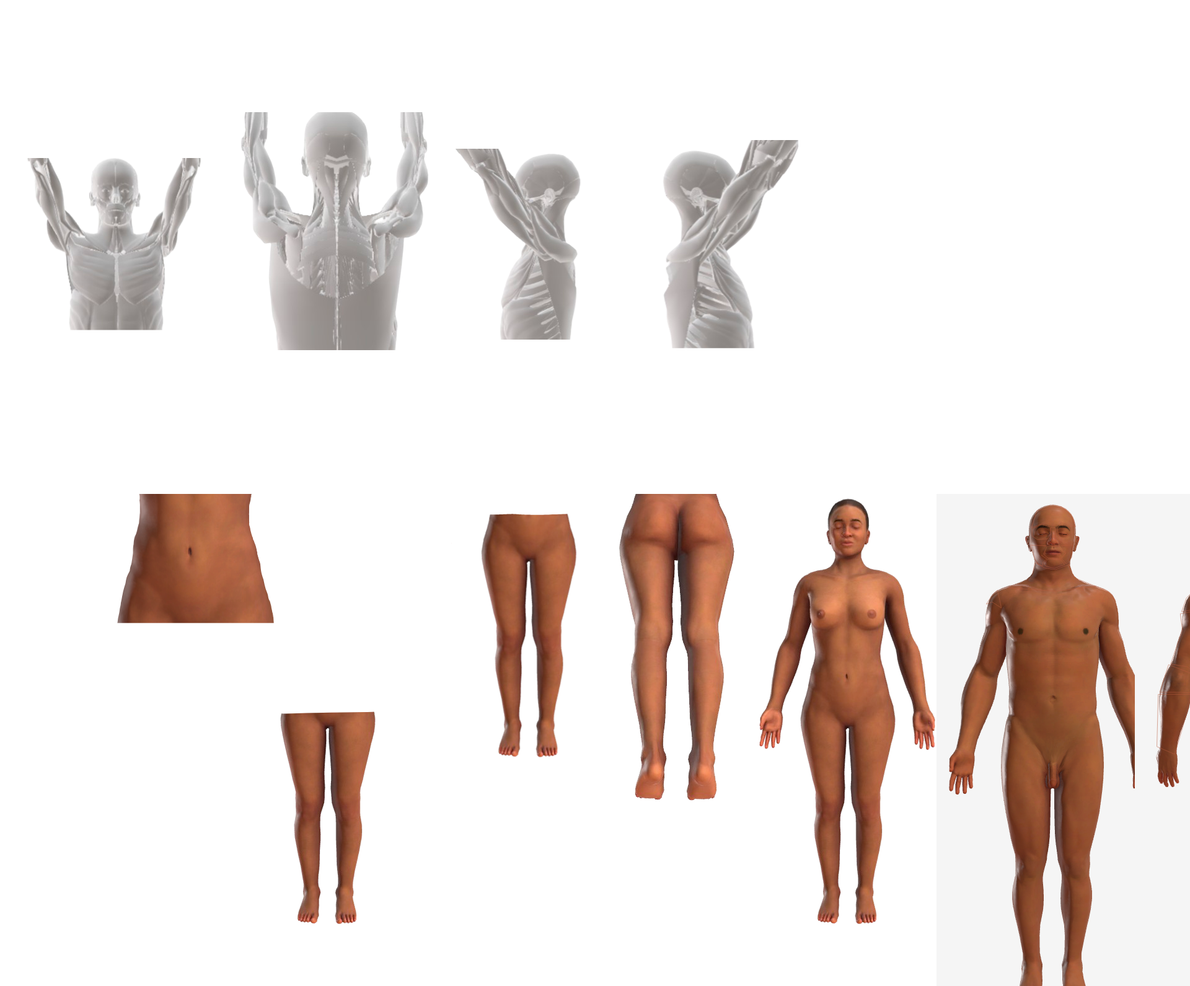
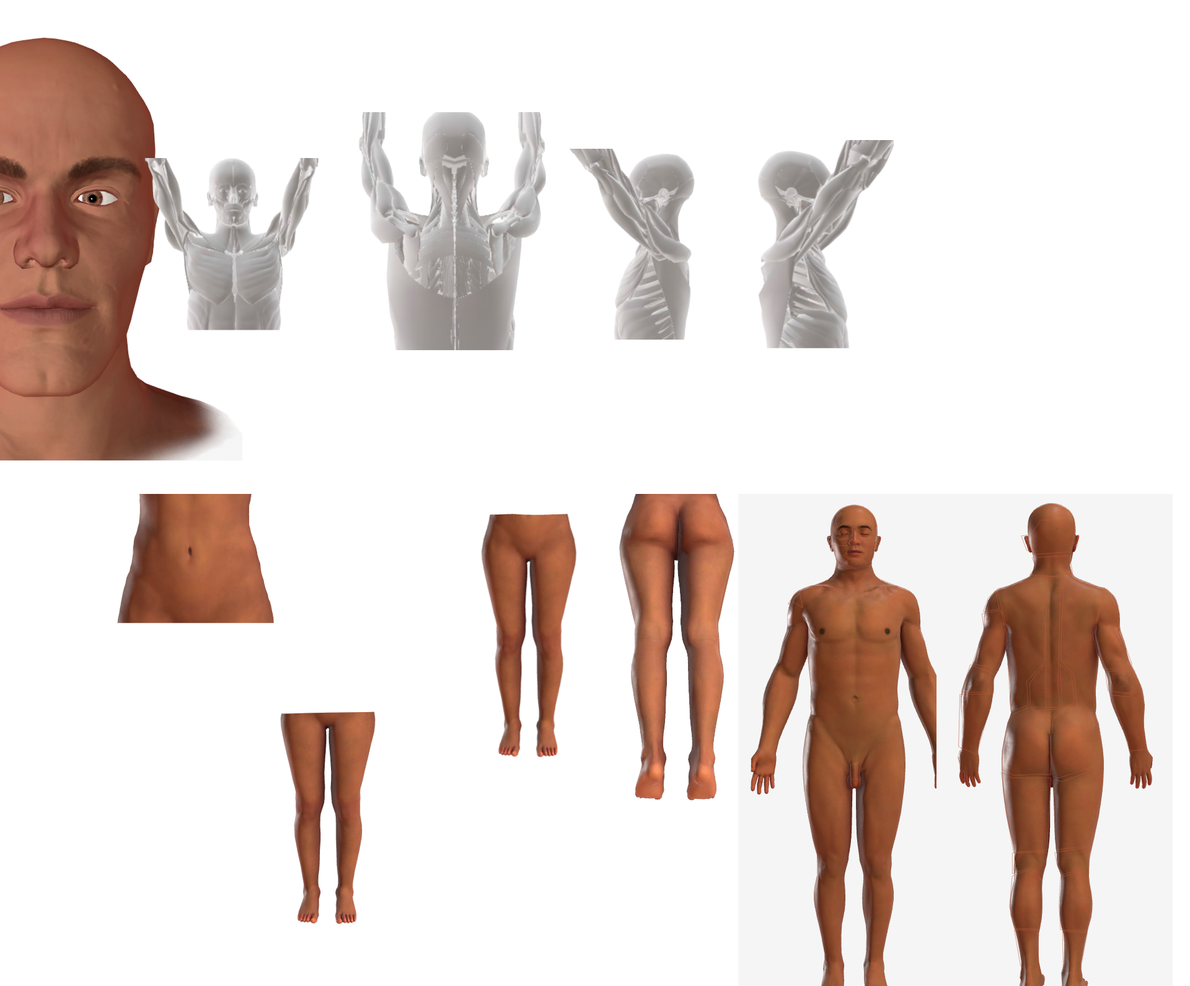
Before and after one commit to MwayaB/clickablesvg, a React (Vite) app: page / in a window 1280 px wide. Shown: the part 835-2426 px from the top of the page at 62% size, 1920 px wide, since content can reach past the window. Built offline with nearby package versions, Linux system fonts and the light colour scheme.

Commit message:
displaying head front

```diff
--- a/src/ClickableSvg.tsx
+++ b/src/ClickableSvg.tsx
@@ -1,5 +1,6 @@
 import React, { useEffect, useRef, useState } from 'react';
 import { ReactSVG } from 'react-svg';
+import head_front from './assets/head_front.svg';
 import head_left from './assets/head_left.svg';
 import head_right from './assets/head_right.svg';
 import lungs_front from './assets/lungs_front.svg';
@@ -16,6 +17,7 @@ import posterior_fullbody_skin_abnormality from './assets/Posterior_fullbody_ski
 
 const ClickableSvg: React.FC = () => {
   const svgRefs = {
+    headFront: useRef<HTMLDivElement>(null),
     left: useRef<HTMLDivElement>(null),
     right: useRef<HTMLDivElement>(null),
     lungFront: useRef<HTMLDivElement>(null),
@@ -114,6 +116,9 @@ const ClickableSvg: React.FC = () => {
       </div>
       <div style={{ display: 'flex', flexDirection: 'row', width: '100vw', height: '100vh', justifyContent: 'left', alignItems: 'left' }}>
         <div style={{ width: '100%', height: '100%', display: 'flex', flexDirection: 'row', justifyContent: 'center', alignItems: 'center' }}>
+        <div ref={svgRefs.headFront} style={{ width: '25%', height: '100%', display: 'flex', justifyContent: 'center', alignItems: 'center' }}>
+            <ReactSVG src={head_front} />
+          </div>
           <div ref={svgRefs.lungFront} style={{ width: '25%', height: '100%', display: 'flex', justifyContent: 'center', alignItems: 'center' }}>
             <ReactSVG src={lungs_front} />
           </div>
@@ -141,9 +146,7 @@ const ClickableSvg: React.FC = () => {
         <div ref={svgRefs.lowerLimbsPosterior} style={{ width: '25%', height: '100%', display: 'flex', justifyContent: 'left', alignItems: 'left' }}>
           <ReactSVG src={lower_limbs_posterior} />
         </div>
-        <div ref={svgRefs.cannulationSites} style={{ width: '25%', height: '100%', display: 'flex', justifyContent: 'left', alignItems: 'left' }}>
-          <ReactSVG src={cannulationSites} />
-        </div>
+
         <div ref={svgRefs.fullBodySkinAbnormality} style={{ width: '25%', height: '100%', display: 'flex', justifyContent: 'left', alignItems: 'left' }}>
           <ReactSVG src={full_body_skin_abnormality} />
         </div>
@@ -151,9 +154,13 @@ const ClickableSvg: React.FC = () => {
           <ReactSVG src={posterior_fullbody_skin_abnormality} />
         </div>
       </div>
+      <div ref={svgRefs.cannulationSites} style={{ width: '25%', height: '100%', display: 'flex', justifyContent: 'left', alignItems: 'left' }}>
+          <ReactSVG src={cannulationSites} />
+        </div>
       <div style={{ position: 'fixed', top: '10px', left: '10px', padding: '10px', border: '1px solid #ccc' }}>
         {hoveredId ? `Hovered ID: ${hoveredId}` : 'Hover over an element'}
       </div>
+
     </>
   );
 };
```
